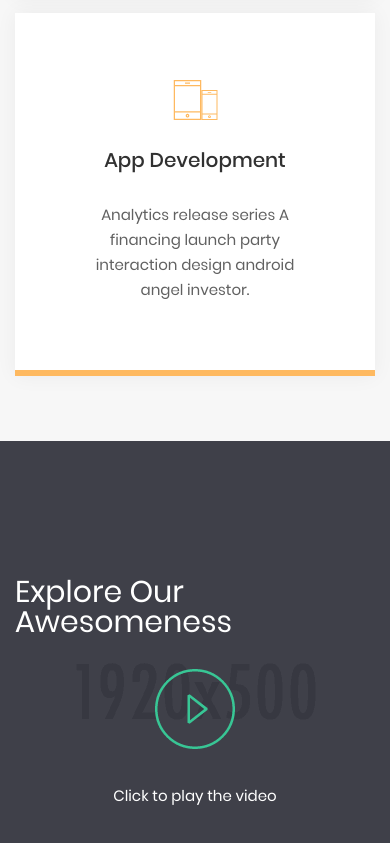
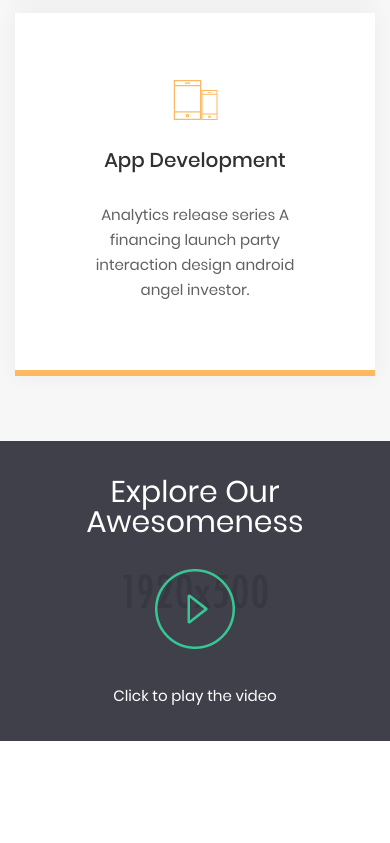
Before and after one commit to UkroP911/Alexis, a website: page index.html in a window 390 px wide. Shown: the part 2695-3538 px from the top of the page. After the commit the page ends 3436 px from the top, so only its background shows below. Drawn offline with nearby package versions, Linux system fonts and the light colour scheme.

Commit message:
feature(video): finish adaptive

```diff
--- a/style/_video.scss
+++ b/style/_video.scss
@@ -2,6 +2,7 @@
   background: url("../img/video-bg.png") no-repeat center center;
   background-size: cover;
   height: 500px;
+  transition: all .2s ease;
 }
 .video__content{
   display: flex;
@@ -15,6 +16,7 @@
   font-size: 30px;
   font-weight: 400;
   color: #ffffff;
+  text-align: center;
 }
 .video__play{
 
@@ -32,3 +34,9 @@
   font-weight: 400;
   color: #ffffff;
 }
+
+@media screen and (max-width: 768px){
+  .video{
+    height: 300px;
+  }
+}
```
Also changed, not shown: css/imports.css, 1 other file.
